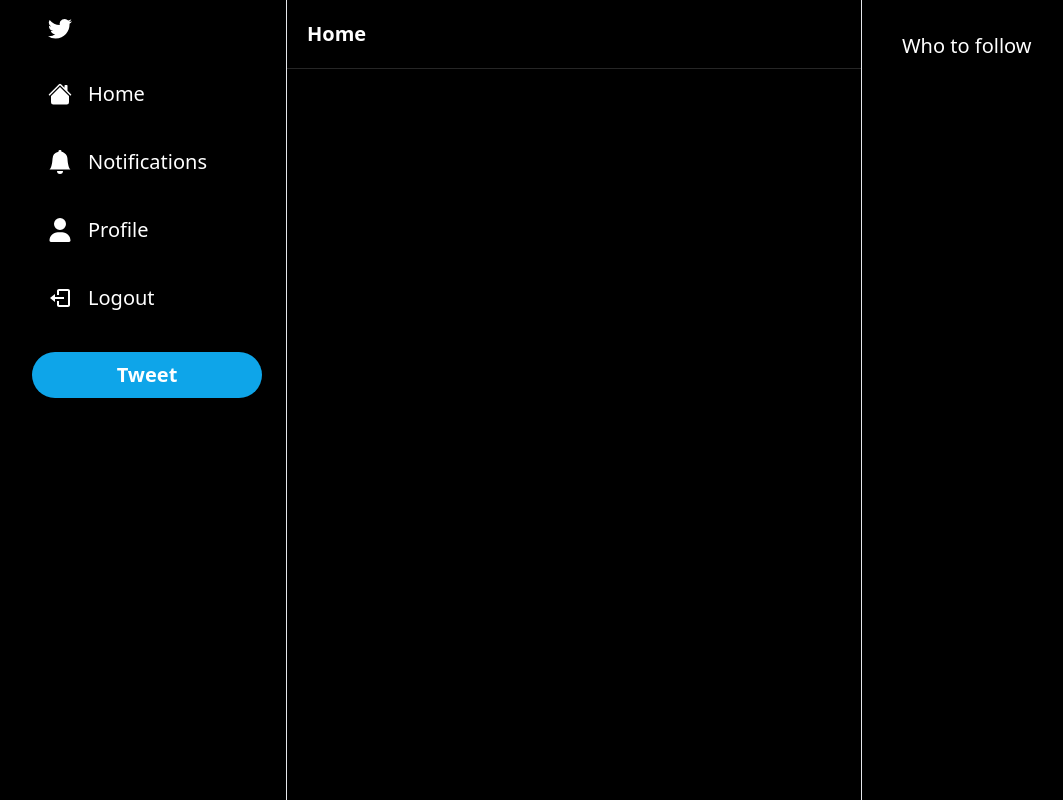
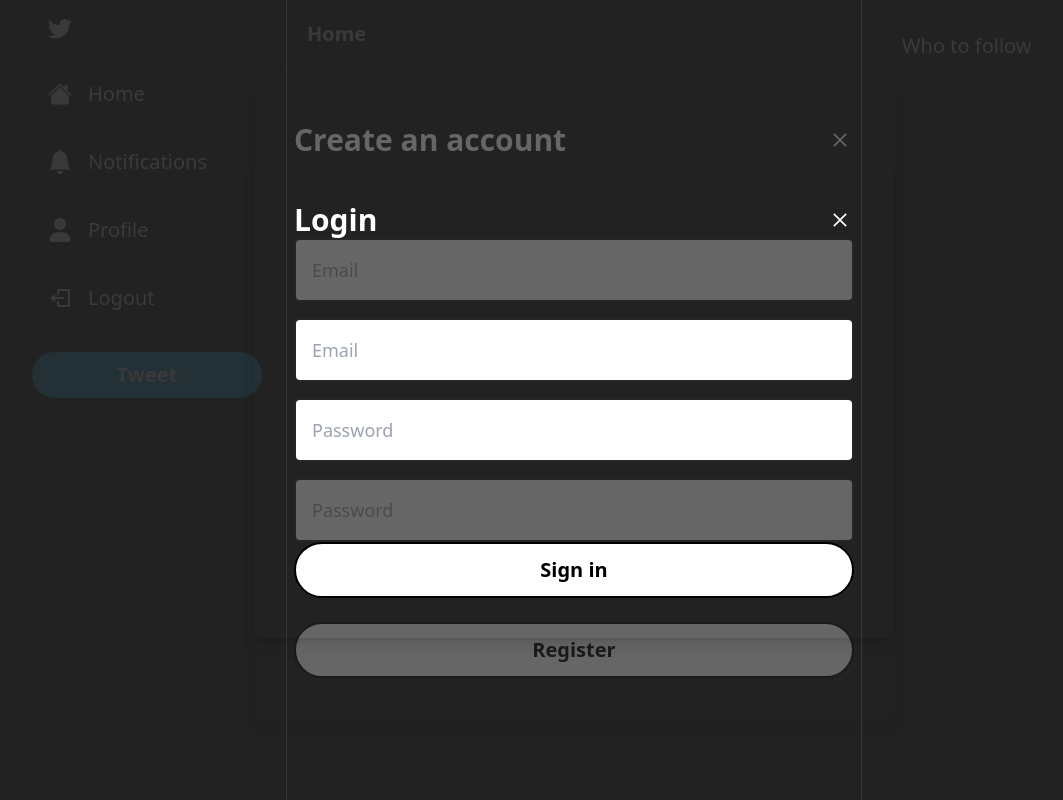
Before and after one commit to CollinFiske/twitterClone, a Next.js app in the folder twitter-tutorial/: page / in a window 1280 px wide. Shown: the whole page, without its empty margins (66-1129 px from the left). Built offline with nearby package versions, Linux system fonts and the light colour scheme.

Commit message:
create log in and register modals

```diff
--- /dev/null
+++ b/twitter-tutorial/components/modals/LoginModal.tsx
@@ -0,0 +1,62 @@
+import useLoginModal from "@/hooks/UseLoginModal";
+import { useCallback, useState } from "react";
+import Input from "../Input";
+import Modal from "../Modal";
+
+const LoginModal = () => {
+
+    const loginModal = useLoginModal();
+
+    const [email, setEmail] = useState('');
+    const [password, setPassword] = useState('');
+    const [isLoading, setIsLoading] = useState(false);
+
+    const onSubmit = useCallback(async () => {
+        try {
+            setIsLoading(true);
+
+            // TODO ADD LOG IN
+
+            loginModal.onClose();
+
+        } catch (error){
+            console.log(error);
+
+        } finally {
+            setIsLoading(false);
+
+        }
+    }, [loginModal]);
+
+    const bodyContent = (
+        <div className="flex flex-col gap-4">
+            <Input
+                placeholder="Email"
+                onChange={(e) => setEmail(e.target.value)}
+                value={email}
+                disabled={isLoading}
+                />
+            <Input
+                placeholder="Password"
+                onChange={(e) => setPassword(e.target.value)}
+                value={password}
+                disabled={isLoading}
+                />
+        </div>
+    )
+
+    return (
+        <Modal
+            disabled={isLoading}
+            isOpen={loginModal.isOpen}
+            title="Login"
+            actionLabel="Sign in"
+            onClose={loginModal.onClose}
+            onSubmit={onSubmit}
+            body={bodyContent}
+
+        />
+    );
+}
+
+export default LoginModal;
--- /dev/null
+++ b/twitter-tutorial/components/modals/RegisterModal.tsx
@@ -0,0 +1,78 @@
+import useLoginModal from "@/hooks/UseLoginModal";
+import { useCallback, useState } from "react";
+import Input from "../Input";
+import Modal from "../Modal";
+import useRegisterModal from "@/hooks/useRegisterModal";
+
+const RegisterModal = () => {
+
+    const loginModal = useLoginModal();
+    const registerModal = useRegisterModal();
+
+    const [email, setEmail] = useState('');
+    const [password, setPassword] = useState('');
+    const [name, setName] = useState('')
+    const [username, setUsername] = useState('');
+    const [isLoading, setIsLoading] = useState(false);
+
+    const onSubmit = useCallback(async () => {
+        try {
+            setIsLoading(true);
+
+            // TODO ADD Register and log IN
+
+            registerModal.onClose();
+
+        } catch (error){
+            console.log(error);
+
+        } finally {
+            setIsLoading(false);
+
+        }
+    }, [registerModal]);
+
+    const bodyContent = (
+        <div className="flex flex-col gap-4">
+            <Input
+                placeholder="Email"
+                onChange={(e) => setEmail(e.target.value)}
+                value={email}
+                disabled={isLoading}
+                />
+            <Input
+                placeholder="Name"
+                onChange={(e) => setName(e.target.value)}
+                value={name}
+                disabled={isLoading}
+                />
+            <Input
+                placeholder="Username"
+                onChange={(e) => setUsername(e.target.value)}
+                value={username}
+                disabled={isLoading}
+                />
+            <Input
+                placeholder="Password"
+                onChange={(e) => setPassword(e.target.value)}
+                value={password}
+                disabled={isLoading}
+                />
+        </div>
+    )
+
+    return (
+        <Modal
+            disabled={isLoading}
+            isOpen={registerModal.isOpen}
+            title="Create an account"
+            actionLabel="Register"
+            onClose={registerModal.onClose}
+            onSubmit={onSubmit}
+            body={bodyContent}
+
+        />
+    );
+}
+
+export default RegisterModal;
--- /dev/null
+++ b/twitter-tutorial/hooks/UseLoginModal.ts
@@ -0,0 +1,16 @@
+import { create } from 'zustand'
+
+interface LoginModalStore {
+    isOpen: boolean;
+    onOpen: () => void;
+    onClose: () => void;
+
+};
+
+const useLoginModal = create<LoginModalStore>((set) => ({
+    isOpen: true,
+    onOpen: () => set({ isOpen: true }),
+    onClose: () => set({ isOpen: false },)
+}));
+
+export default useLoginModal;
--- /dev/null
+++ b/twitter-tutorial/hooks/useRegisterModal.ts
@@ -0,0 +1,16 @@
+import { create } from 'zustand'
+
+interface RegisterModalStore {
+    isOpen: boolean;
+    onOpen: () => void;
+    onClose: () => void;
+
+};
+
+const useRegisterModal = create<RegisterModalStore>((set) => ({
+    isOpen: true,
+    onOpen: () => set({ isOpen: true }),
+    onClose: () => set({ isOpen: false },)
+}));
+
+export default useRegisterModal;
--- a/twitter-tutorial/package.json
+++ b/twitter-tutorial/package.json
@@ -12,7 +12,8 @@
     "next": "14.2.5",
     "react": "^18",
     "react-dom": "^18",
-    "react-icons": "^5.2.1"
+    "react-icons": "^5.2.1",
+    "zustand": "^4.5.4"
   },
   "devDependencies": {
     "@types/node": "^20",
--- a/twitter-tutorial/pages/_app.tsx
+++ b/twitter-tutorial/pages/_app.tsx
@@ -1,12 +1,15 @@
 import Layout from "@/components/Layout";
 import Modal from "@/components/Modal";
+import LoginModal from "@/components/modals/LoginModal";
+import RegisterModal from "@/components/modals/RegisterModal";
 import "@/styles/globals.css";
 import type { AppProps } from "next/app";
 
 export default function App({ Component, pageProps }: AppProps) {
   return (
     <>
-
+      <RegisterModal/>
+      <LoginModal/>
       <Layout>
       <Component {...pageProps} />;
     </Layout>
```
Also changed, not shown: 2 other files (tests, documents, lock files or other folders).
